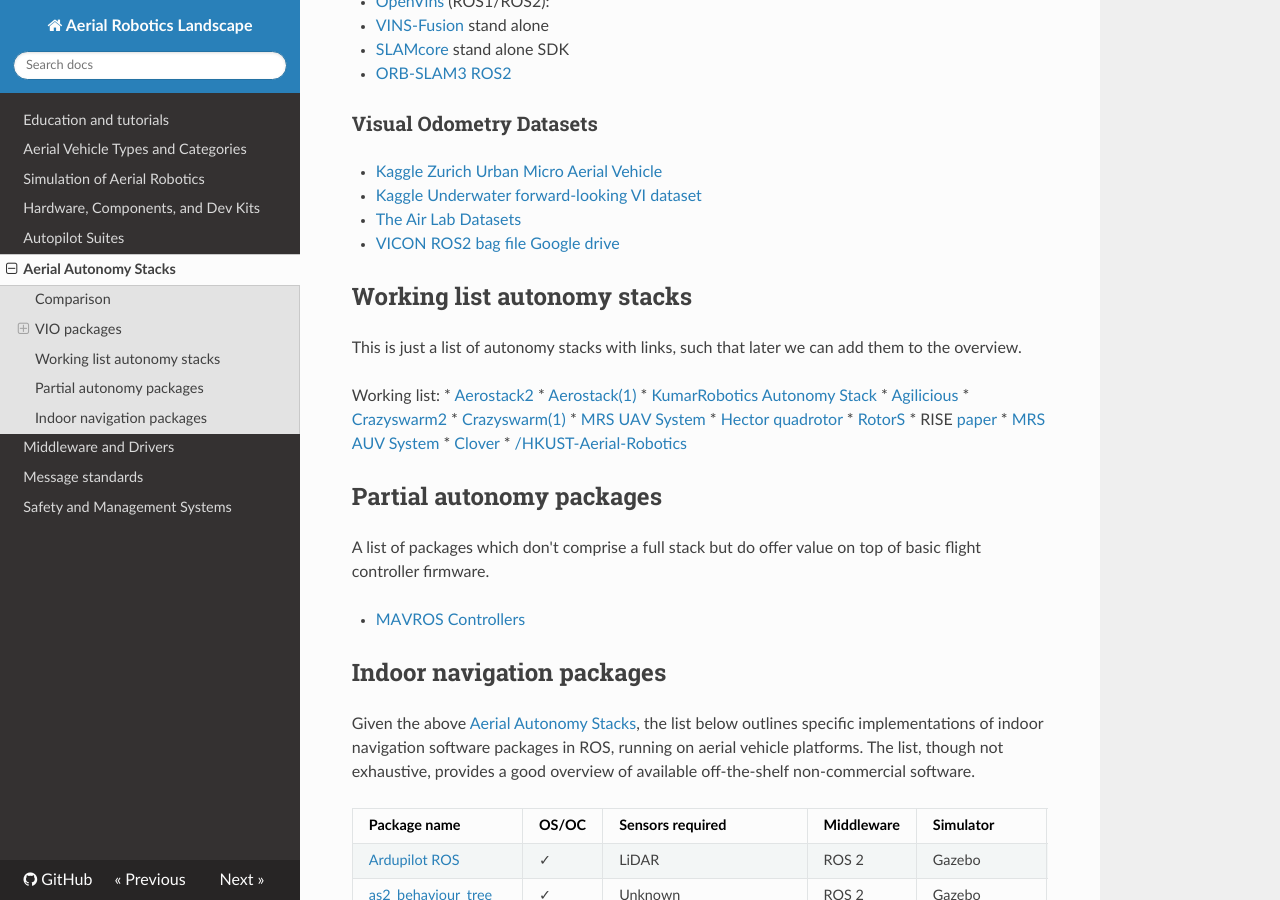
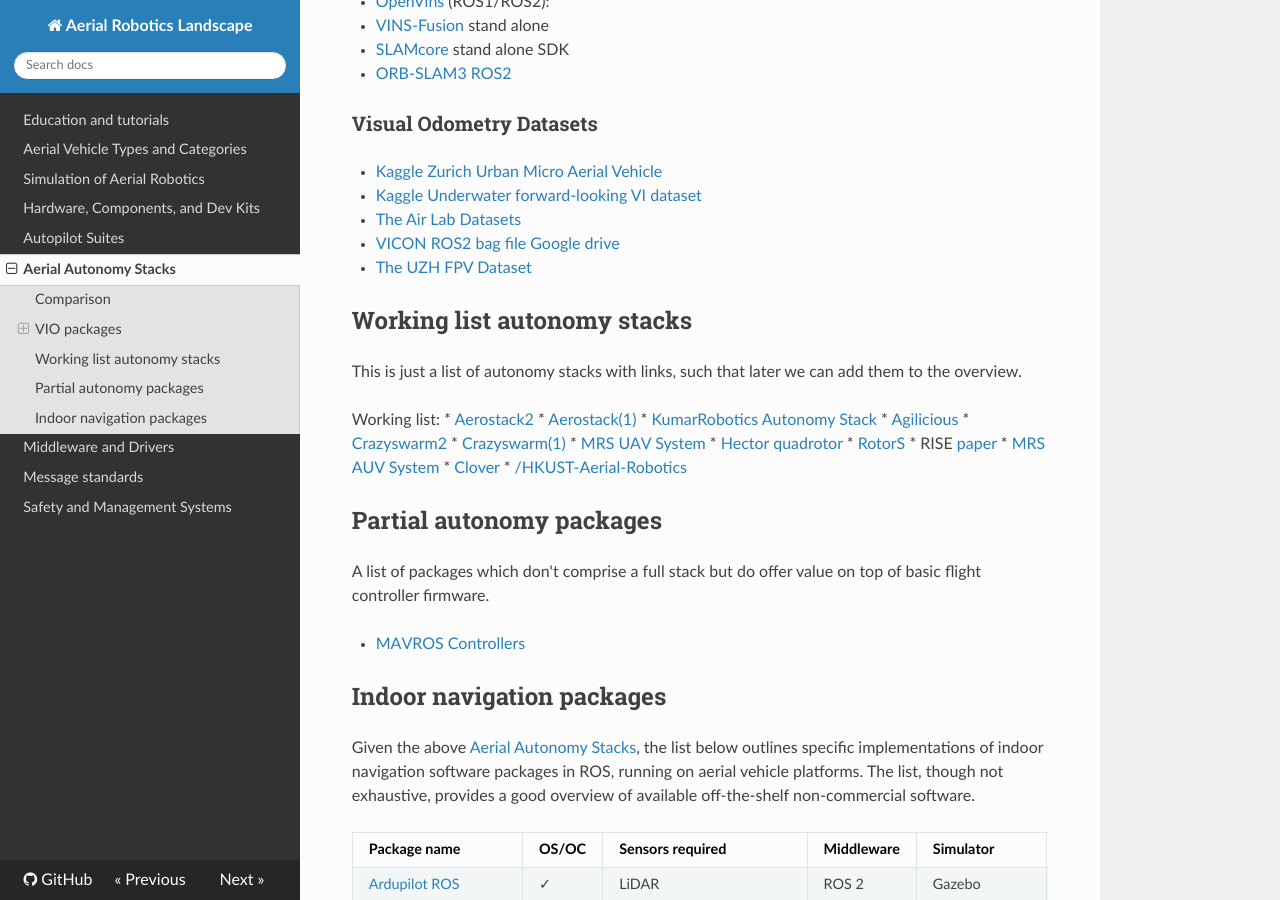
Before and after one commit to ROS-Aerial/aerial_robotic_landscape, an MkDocs documentation site: the page built from docs/aerial_autonomy_stacks.md, in a window 1280 px wide and 900 px high, scrolled down 1421 px. Built offline with MkDocs 1.6.1, drawn with Linux system fonts in a browser that asks for light colours; nearby versions of some CDN libraries.

Commit message:
Adding -The UZH FPV Dataset- to aerial autonomy datasets

```diff
--- a/docs/aerial_autonomy_stacks.md
+++ b/docs/aerial_autonomy_stacks.md
@@ -57,6 +57,7 @@
 - [Kaggle Underwater forward-looking VI dataset](https://www.kaggle.com/datasets/viseaonlab/flsea-vi)
 - [The Air Lab Datasets](https://theairlab.org/datasets/)
 - [VICON ROS2 bag file Google drive](https://drive.google.com/drive/folders/1xQ1KcZhZ5pioPXTyrZBN6Mjxkfpcd_B3)
+- [The UZH FPV Dataset](https://fpv.ifi.uzh.ch/datasets/)
 
 ## Working list autonomy stacks
 
```
